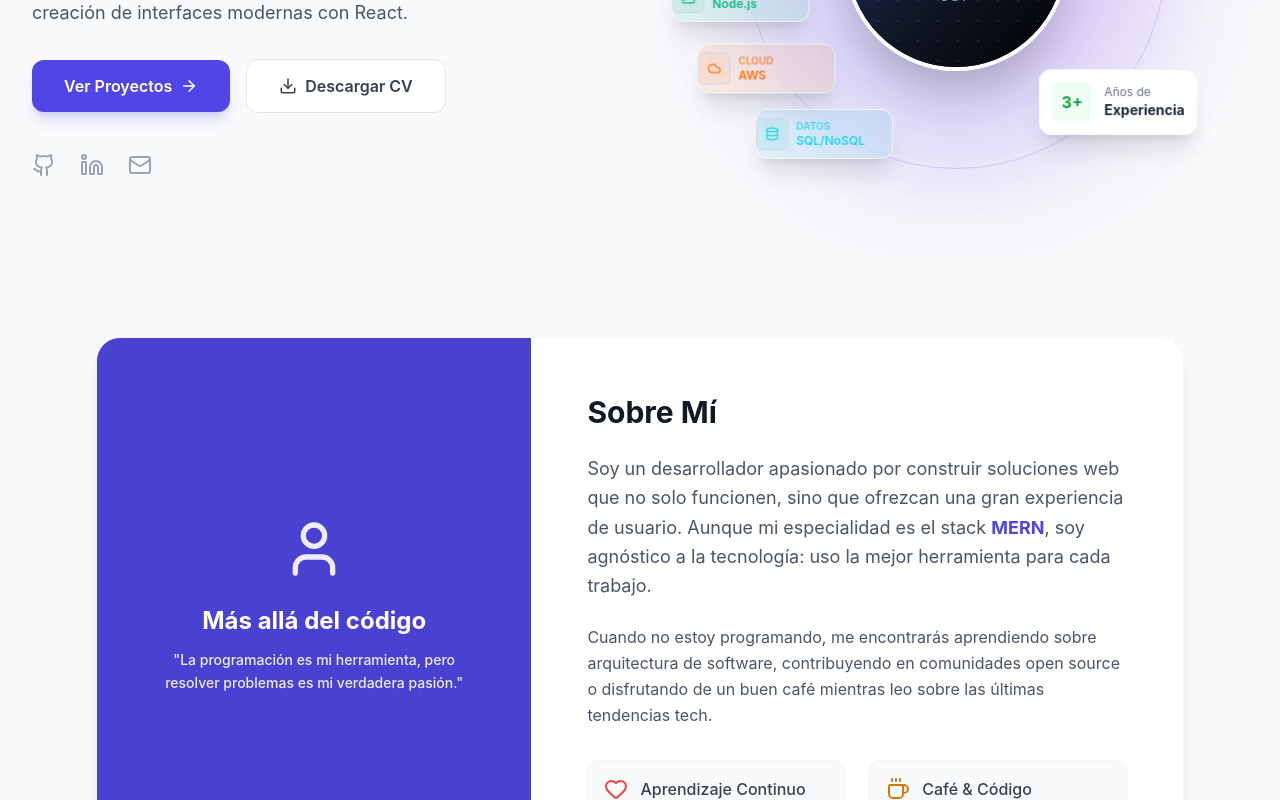
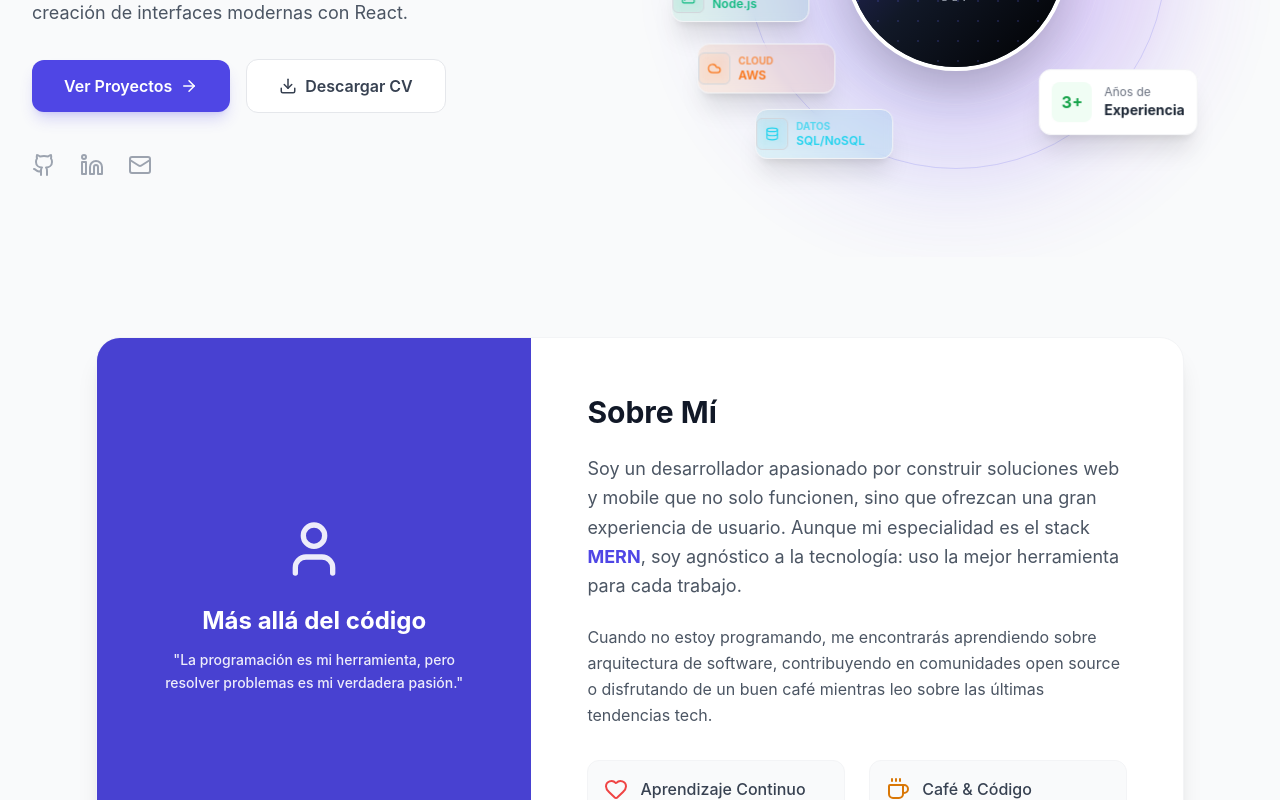
Before and after one commit to mvegha/veghas_portafolio, a React (Vite) app: page / in a window 1280 px wide. Shown: the part 371-1171 px from the top of the page. Built offline with nearby package versions, Linux system fonts and the light colour scheme.

Commit message:
Agregar mejoras en la descripcion about

```diff
--- a/src/components/about/About.tsx
+++ b/src/components/about/About.tsx
@@ -5,13 +5,15 @@ const About = () => {
     <section id="sobre-mi" className="py-20 bg-gray-50 dark:bg-gray-950 transition-colors">
       <div className="max-w-6xl mx-auto px-4 sm:px-6 lg:px-8">
         <div className="bg-white dark:bg-gray-900 rounded-3xl shadow-xl overflow-hidden flex flex-col md:flex-row border border-gray-100 dark:border-gray-800">
-
           {/* Columna Visual (Izquierda en Desktop / Arriba en Móvil) */}
           <div className="md:w-2/5 bg-indigo-600 dark:bg-indigo-900 p-12 text-white flex flex-col justify-center items-center text-center relative overflow-hidden">
             {/* Patrón decorativo de fondo */}
             <div className="absolute inset-0 bg-indigo-900 opacity-20 pattern-grid-lg"></div>
 
-             <User size={64} className="mb-6 opacity-90 relative z-10 transform hover:scale-110 transition-transform duration-500" />
+            <User
+              size={64}
+              className="mb-6 opacity-90 relative z-10 transform hover:scale-110 transition-transform duration-500"
+            />
 
             <h3 className="text-2xl font-bold mb-3 relative z-10">Más allá del código</h3>
             <p className="opacity-90 text-sm relative z-10 max-w-xs font-medium leading-relaxed">
@@ -24,12 +26,15 @@ const About = () => {
             <h2 className="text-3xl font-bold text-gray-900 dark:text-white mb-6">Sobre Mí</h2>
 
             <p className="text-gray-600 dark:text-gray-300 mb-6 leading-relaxed text-lg">
-              Soy un desarrollador apasionado por construir soluciones web que no solo funcionen, sino que ofrezcan una gran experiencia de usuario.
-              Aunque mi especialidad es el stack <span className="font-bold text-indigo-600 dark:text-indigo-400">MERN</span>, soy agnóstico a la tecnología: uso la mejor herramienta para cada trabajo.
+              Soy un desarrollador apasionado por construir soluciones web y mobile que no solo funcionen, sino que
+              ofrezcan una gran experiencia de usuario. Aunque mi especialidad es el stack{' '}
+              <span className="font-bold text-indigo-600 dark:text-indigo-400">MERN</span>, soy agnóstico a la
+              tecnología: uso la mejor herramienta para cada trabajo.
             </p>
 
             <p className="text-gray-600 dark:text-gray-300 mb-8 leading-relaxed">
-              Cuando no estoy programando, me encontrarás aprendiendo sobre arquitectura de software, contribuyendo en comunidades open source o disfrutando de un buen café mientras leo sobre las últimas tendencias tech.
+              Cuando no estoy programando, me encontrarás aprendiendo sobre arquitectura de software, contribuyendo en
+              comunidades open source o disfrutando de un buen café mientras leo sobre las últimas tendencias tech.
             </p>
 
             {/* Pequeñas tarjetas de hobbies/valores */}
@@ -44,7 +49,6 @@ const About = () => {
               </div>
             </div>
           </div>
-
         </div>
       </div>
     </section>
```
Lines whose indentation alone changed are shown as unchanged.
